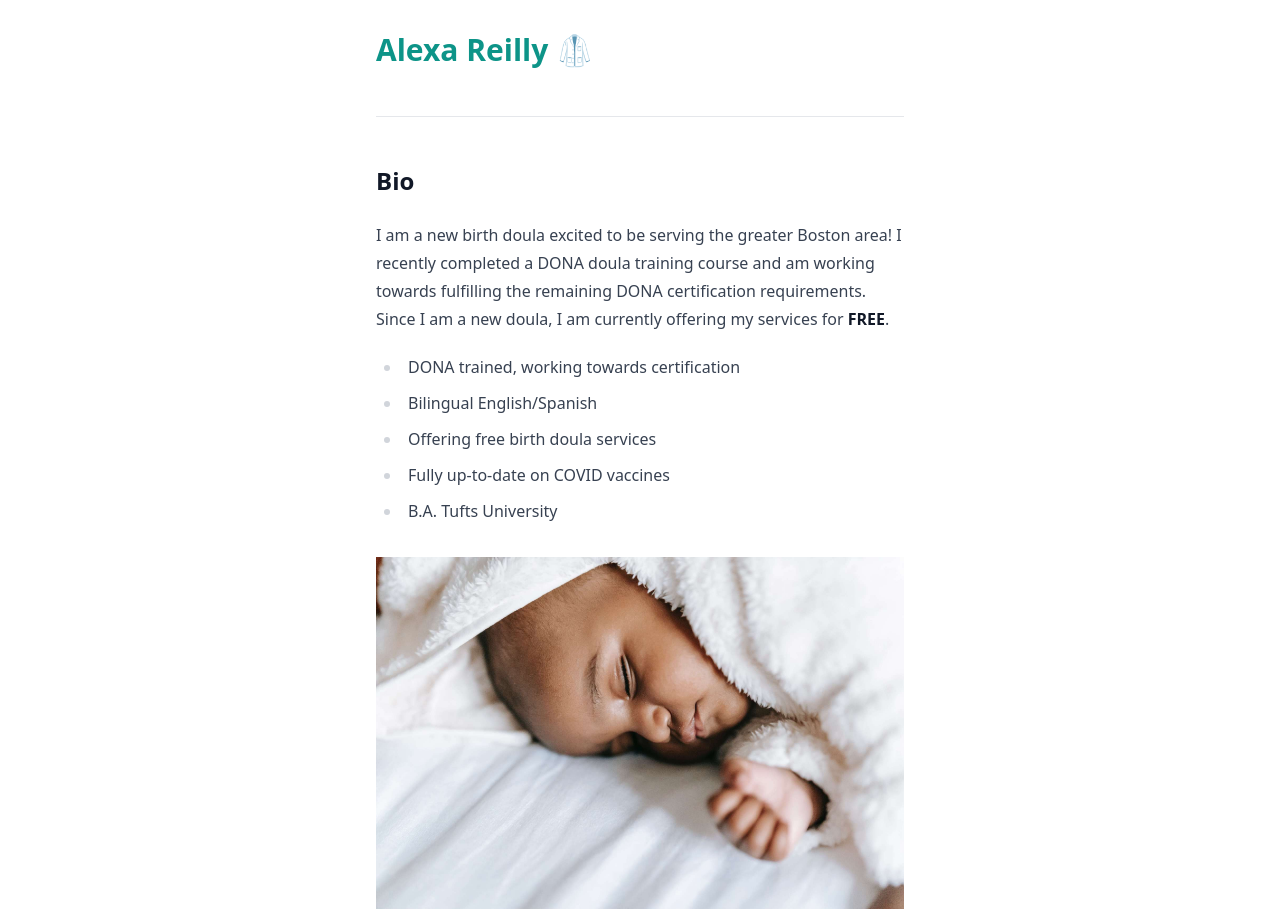
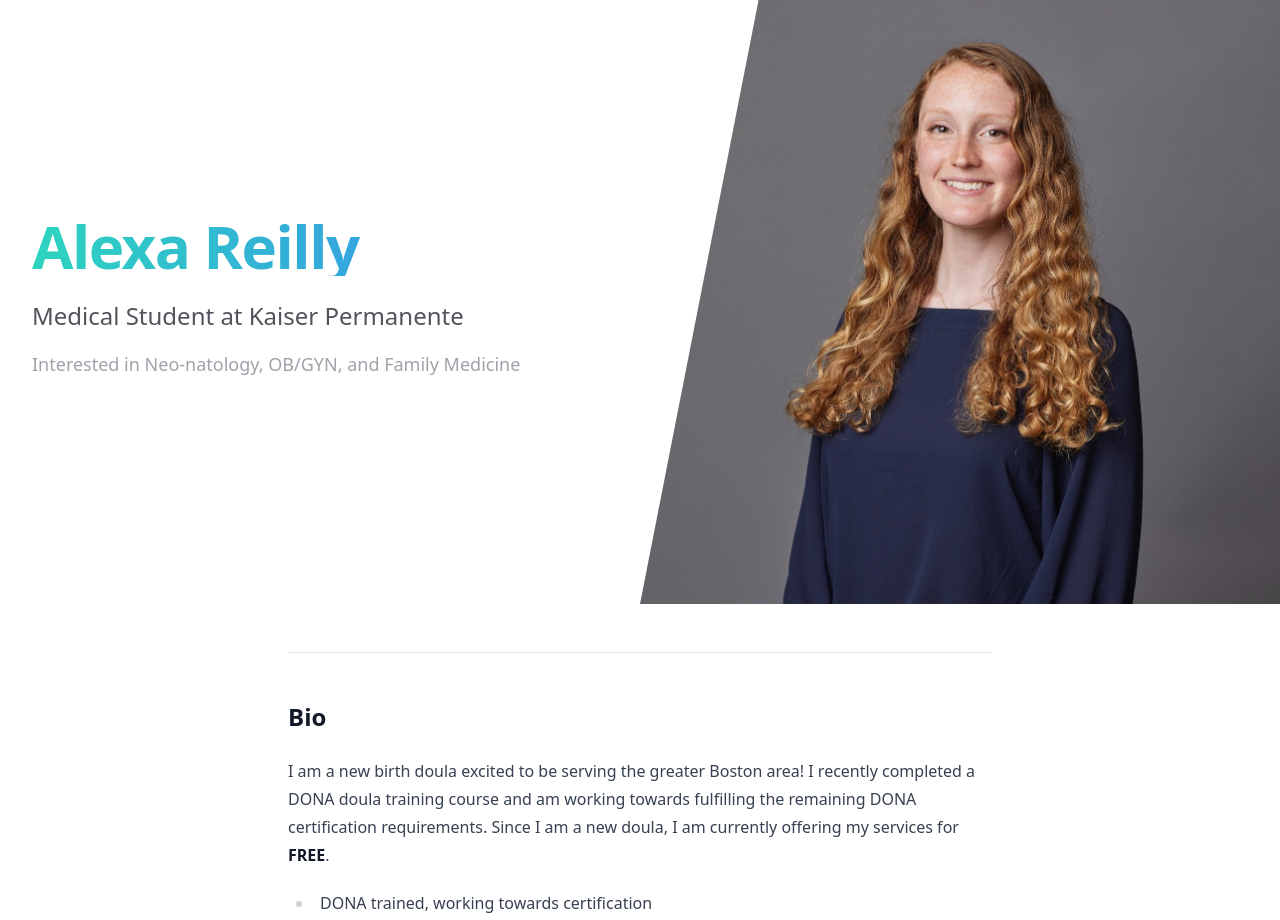
Before and after one commit to ninjha01/alexasite, an Astro site: page / in a window 1280 px wide. Shown: the top 920 px of the page. Built offline with nearby package versions, Linux system fonts and the light colour scheme; Astro itself is replaced by a stand-in of ours.

Commit message:
integrate cool hero component

```diff
--- /dev/null
+++ b/src/components/Hero.astro
@@ -0,0 +1,41 @@
+<div class="relative bg-white -mt-12">
+  <div class="mx-auto max-w-7xl">
+    <div class="relative z-10 lg:w-full lg:max-w-2xl">
+      <svg
+        class="absolute inset-y-0 right-8 hidden h-full w-80 translate-x-1/2 transform fill-white lg:block"
+        viewBox="0 0 100 100"
+        preserveAspectRatio="none"
+        aria-hidden="true"
+      >
+        <polygon points="0,0 90,0 50,100 0,100"></polygon>
+      </svg>
+      <div class="relative py-32 px-6 sm:py-40 lg:py-56 lg:px-8 lg:pr-0">
+        <div class="mx-auto max-w-2xl lg:mx-0 lg:max-w-xl">
+          <div class="hidden sm:mb-10 sm:flex"></div>
+          <h1
+            class="bg-gradient-to-r from-teal-400 to-blue-500 bg-clip-text text-4xl font-bold tracking-tight text-transparent sm:text-6xl"
+          >
+            Alexa Reilly
+          </h1>
+          <p class="mt-6 text-2xl leading-8 text-zinc-600">
+            Medical Student at Kaiser Permanente
+          </p>
+          <p class="mt-4 text-lg leading-8 text-zinc-400">
+            Interested in Neo-natology, OB/GYN, and Family Medicine
+          </p>
+        </div>
+      </div>
+    </div>
+    <div
+      class="overflow-hidden bg-gray-50 hidden lg:block lg:absolute lg:inset-y-0 lg:right-0 lg:w-1/2"
+    >
+      <div class="relative">
+        <img
+          class="aspect-[3/2] object-cover aspect-auto h-full w-full"
+          src="/assets/img/hero.jpg"
+          alt=""
+        />
+      </div>
+    </div>
+  </div>
+</div>
--- a/src/layouts/layout.astro
+++ b/src/layouts/layout.astro
@@ -3,8 +3,7 @@ import type { CollectionEntry } from "astro:content";
 import BaseHead from "../components/BaseHead.astro";
 import Footer from "../components/Footer.astro";
 import Header from "../components/Header.astro";
-
-type Props = CollectionEntry<"blog">["data"];
+import Hero from "../components/Hero.astro";
 
 const { title, description, heroImage } = Astro.props;
 const aStyles = ["text-teal-400", "underline"]
@@ -33,9 +32,10 @@ const proseStyles = [aStyles, pStyles, imgStyles, hStyles, strongStyles].join(
     <BaseHead title={title} description={description} />
   </head>
 
-  <body class="max-w-xl mx-auto px-6">
-    <Header />
-    <main class="prose">
+  <body class="">
+    <Hero />
+
+    <main class="prose max-w-3xl px-8 mx-auto">
       <article class={proseStyles}>
         <h1 class="title">{title}</h1>
         <hr />
```
Also changed, not shown: public/assets/img/hero.jpg (added), public/assets/img/logo.jpg (deleted), src/pages/es.md (renamed from es.md).
